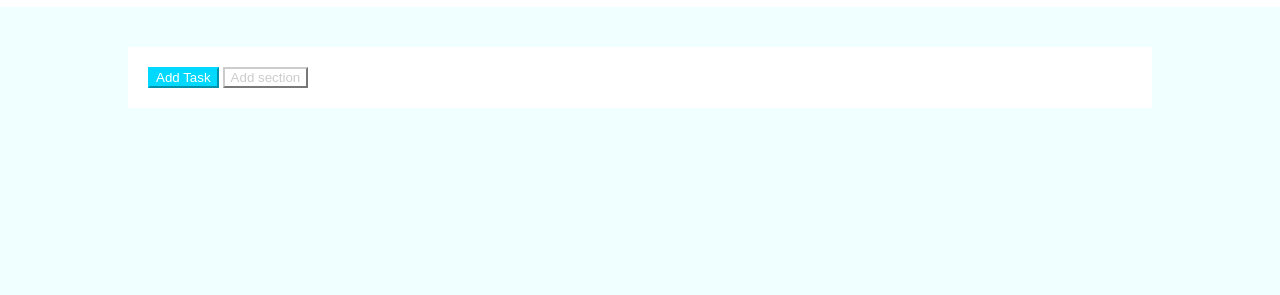
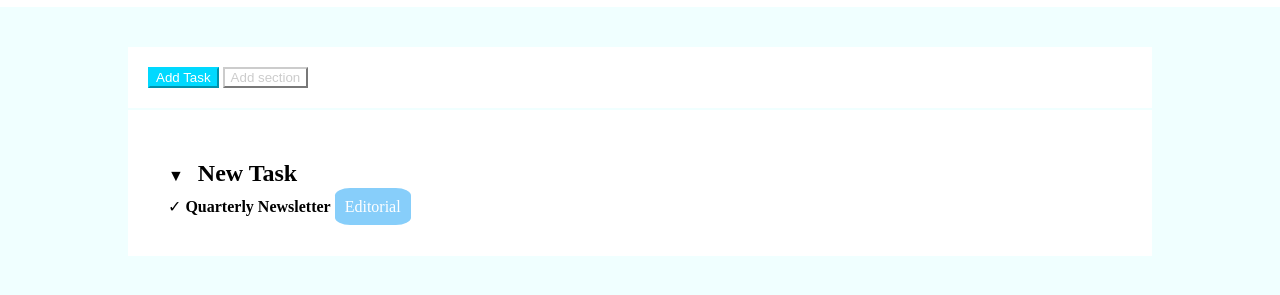
Before and after one commit to gloriaghe/html-css-toboolist, a plain HTML site: page index.html in a window 1280 px wide. Shown: the part 73-368 px from the top of the page. Drawn offline with Linux system fonts and the light colour scheme.

Commit message:
Prima sezione macrotitoli

```diff
--- a/css/style.css
+++ b/css/style.css
@@ -48,3 +48,21 @@ body{
     border-color: #ccc;
     color: #ccc;
 }
+
+/* macrotitoli */
+
+#check{
+    padding: 40px;
+}
+
+.title{
+    display: inline-block;
+    margin: 10px;
+}
+
+.argomenti{
+    background-color: lightskyblue;
+    border-radius: 20%;
+    padding: 10px;
+    color: white;
+}
--- a/index.html
+++ b/index.html
@@ -22,6 +22,15 @@
                 <button id="task">Add Task</button>
                 <button id="addsection">Add section</button>
             </section>
+
+            <!-- macrotitoli -->
+            <section id="check">
+                <div>
+                    &#x25BC;
+                    <h2 class="title">New Task</h2>
+                    <div>&check; <strong>Quarterly Newsletter</strong> <span class="argomenti">Editorial</span></div>
+                </div>
+            </section>
         </div>
     </main>
 
```
